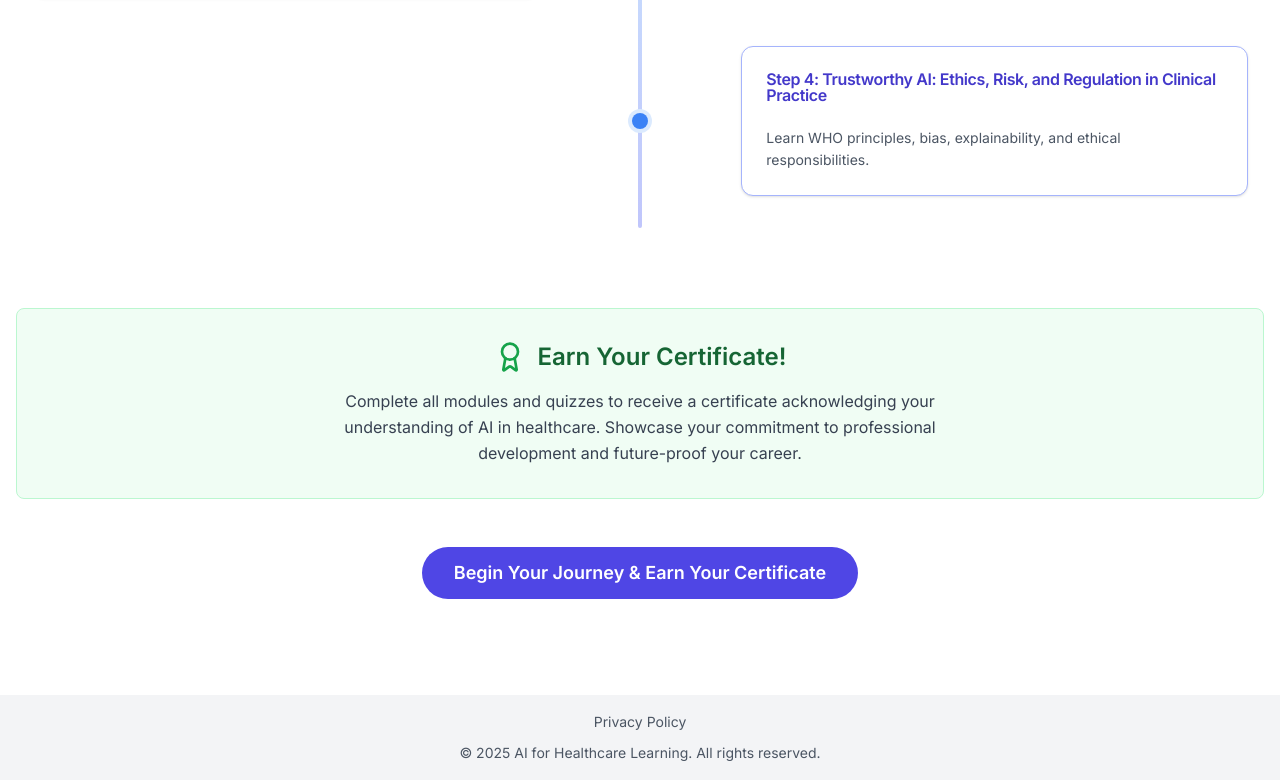
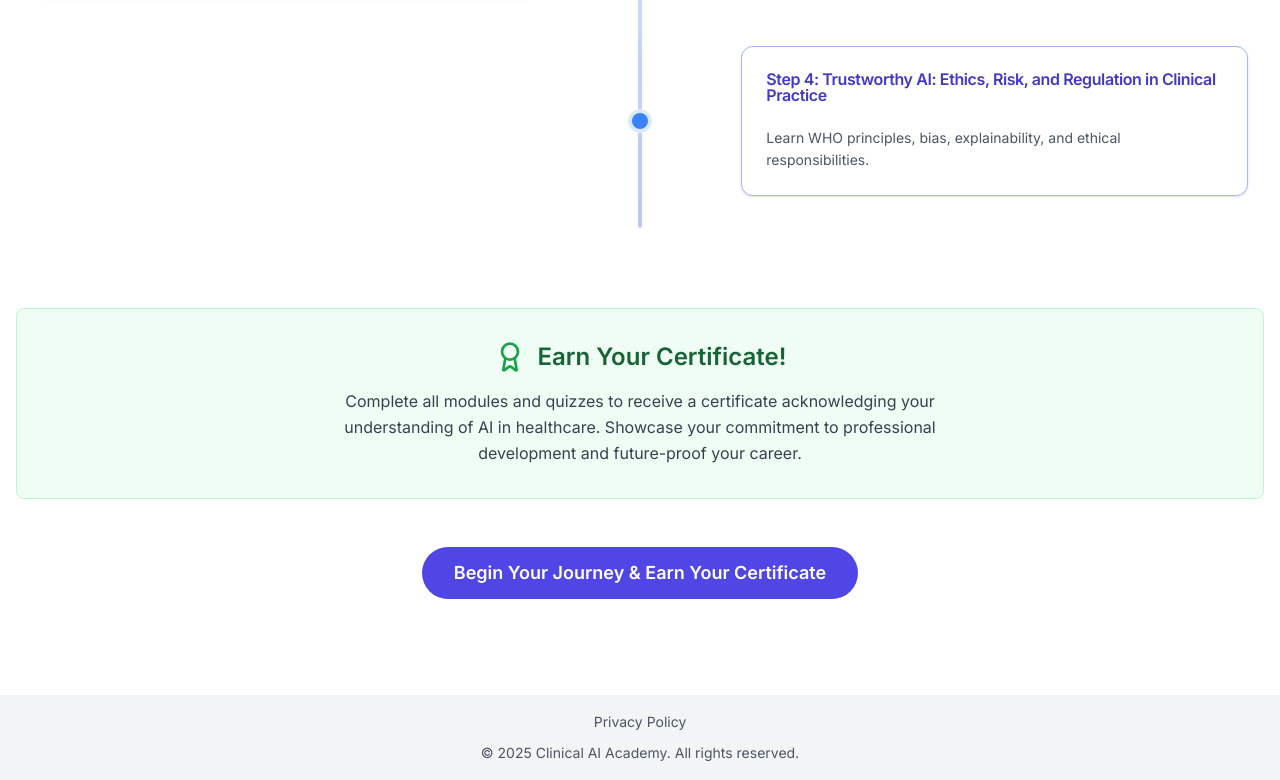
Before and after one commit to anazz-dev/ai-healthcare-learn, a Next.js app: page / in a window 1280 px wide. Shown: the part 1420-2200 px from the top of the page. Built offline with nearby package versions, Linux system fonts and the light colour scheme.

Commit message:
edit footer

```diff
--- a/src/components/Footer.tsx
+++ b/src/components/Footer.tsx
@@ -10,7 +10,7 @@ export default function Footer() {
           <li><Link href="/privacy" className="hover:underline">Privacy Policy</Link></li>
           {/* <li><Link href="/contact" className="hover:underline">Contact</Link></li> */}
         </ul>
-        <p className="mt-2">&copy; {new Date().getFullYear()} AI for Healthcare Learning. All rights reserved.</p>
+        <p className="mt-2">&copy; {new Date().getFullYear()} Clinical AI Academy. All rights reserved.</p>
       </nav>
     </footer>
   );
```
Also changed, not shown: 1 other file (tests, documents, lock files or other folders).
